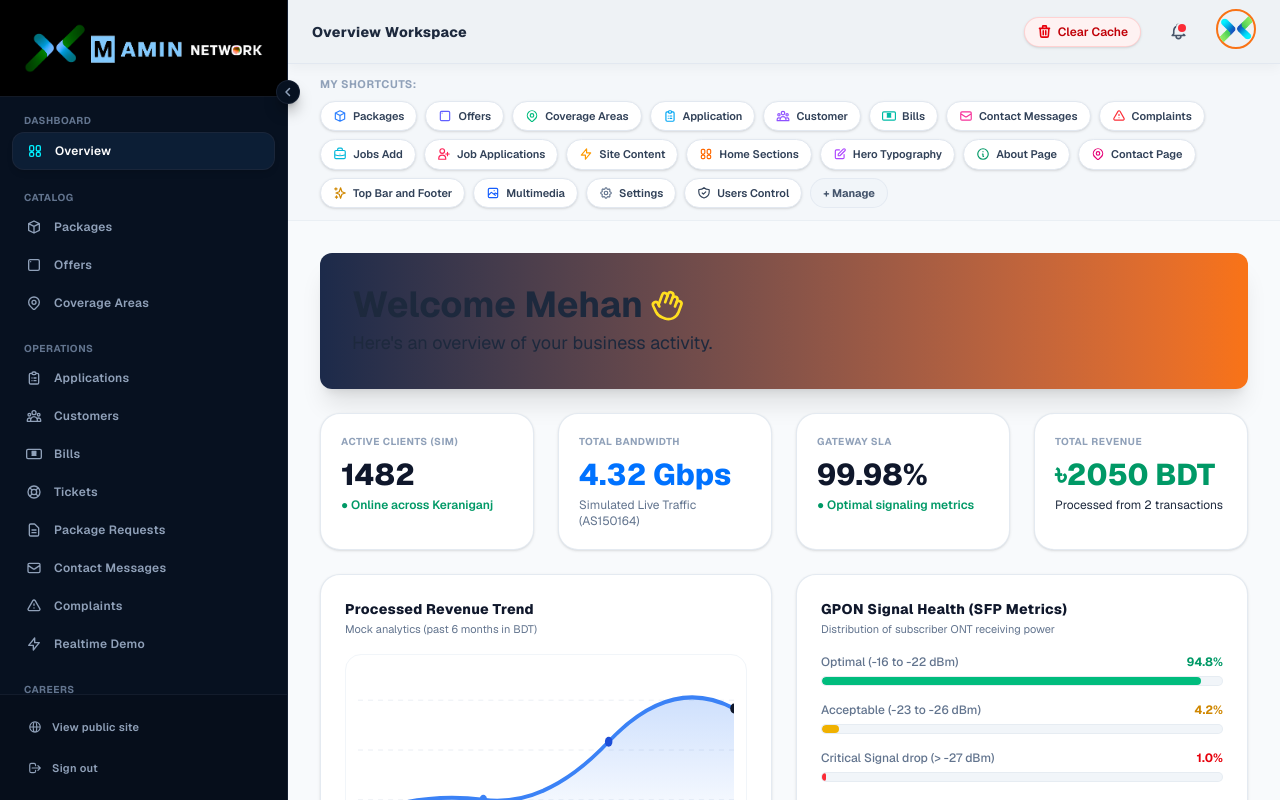
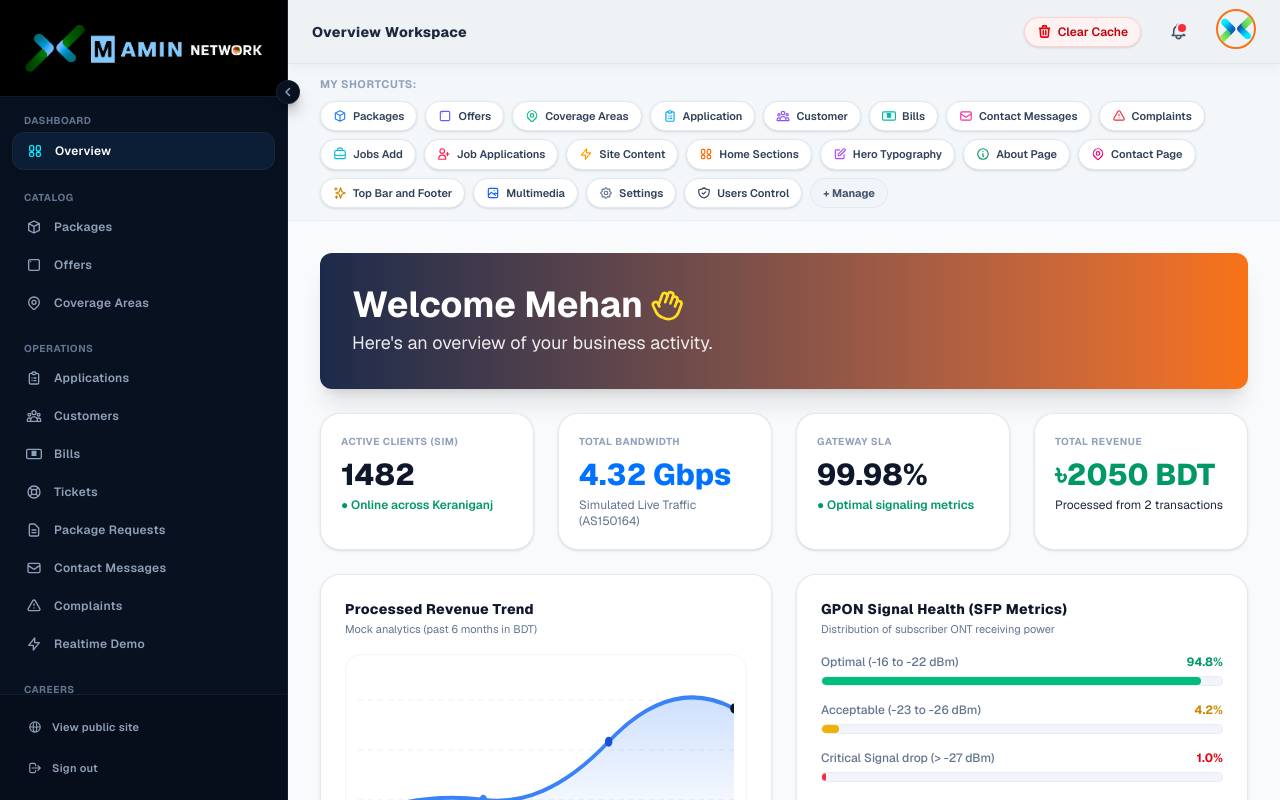
Before and after one commit to princeshiamofficial/M-Amin-Network, a Next.js app: page /admin/dashboard in a window 1280 px wide. Built offline with nearby package versions, Linux system fonts and the light colour scheme; sample sign-in values are in the browser's storage.

Commit message:
style: fix welcome banner text colors in light mode layout

```diff
--- a/src/app/admin/(dashboard)/dashboard/page.tsx
+++ b/src/app/admin/(dashboard)/dashboard/page.tsx
@@ -1019,7 +1019,7 @@ export default function AdminDashboardPage() {
             <div className="space-y-6">
               {/* Welcome Banner */}
               <div className="bg-gradient-to-r from-[hsl(var(--sidebar-background))] to-[hsl(var(--primary))] text-primary-foreground p-5 sm:p-8 rounded-2xl sm:rounded-xl shadow-xl print:hidden">
-                <h1 className="text-3xl sm:text-4xl font-bold flex items-center">
+                <h1 className="text-3xl sm:text-4xl font-bold flex items-center text-white-force">
                   Welcome Mehan
                   <svg
                     xmlns="http://www.w3.org/2000/svg"
@@ -1039,7 +1039,7 @@ export default function AdminDashboardPage() {
                     <path d="M18 8a2 2 0 1 1 4 0v6a8 8 0 0 1-8 8h-2c-2.8 0-4.5-.86-5.99-2.34l-3.6-3.6a2 2 0 0 1 2.83-2.82L7 15"></path>
                   </svg>
                 </h1>
-                <p className="text-md sm:text-lg text-primary-foreground/90 mt-1">Here's an overview of your business activity.</p>
+                <p className="text-md sm:text-lg mt-1 text-white-muted-force">Here's an overview of your business activity.</p>
               </div>
 
               {/* KPI Cards Grid */}
--- a/src/app/globals.css
+++ b/src/app/globals.css
@@ -255,3 +255,11 @@ body {
 .admin-sidebar-scroll::-webkit-scrollbar-thumb:hover {
   background: #1e293b;
 }
+
+/* Force white text inside elements like banners in light mode */
+.text-white-force {
+  color: #ffffff !important;
+}
+.text-white-muted-force {
+  color: rgba(255, 255, 255, 0.9) !important;
+}
```
